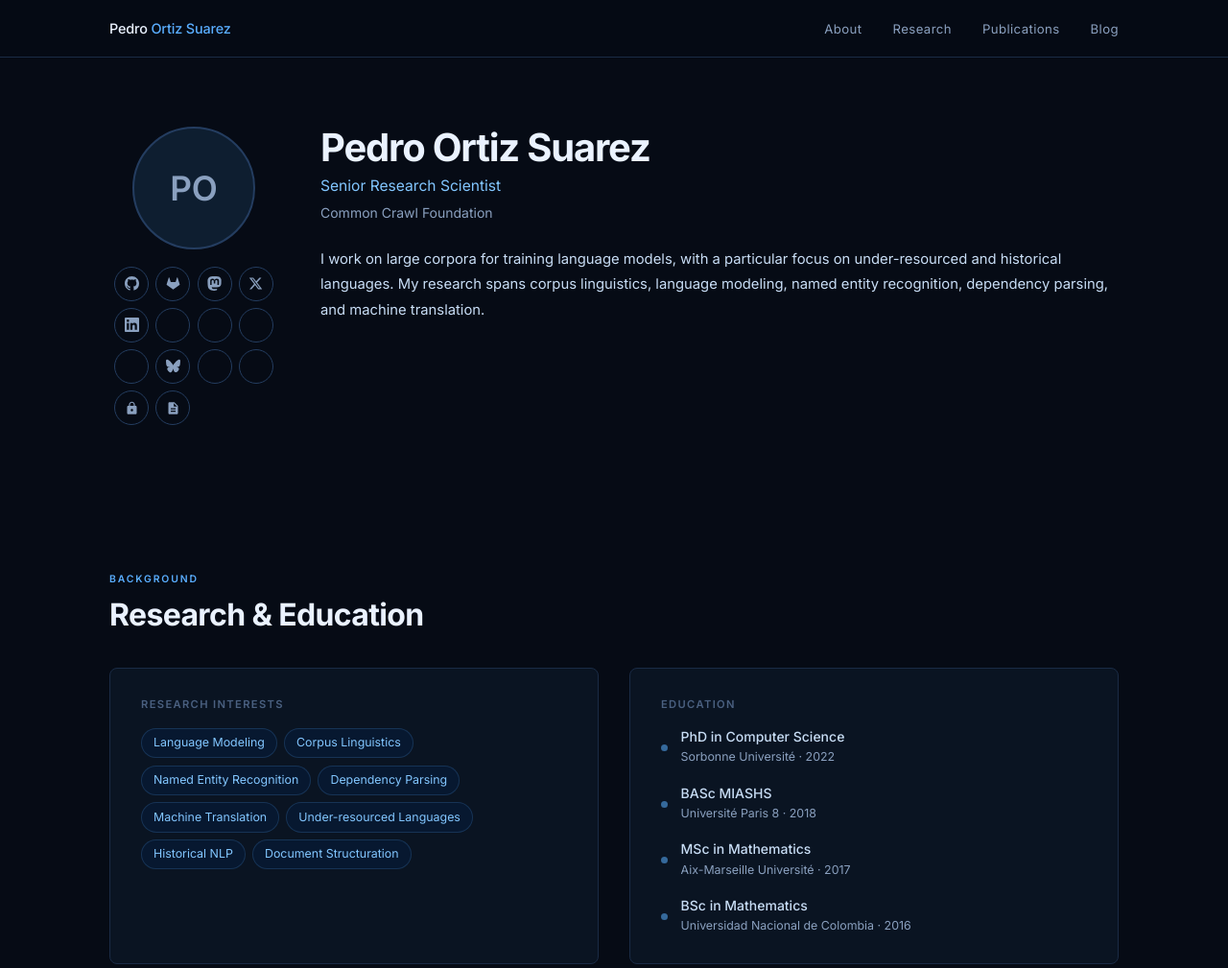
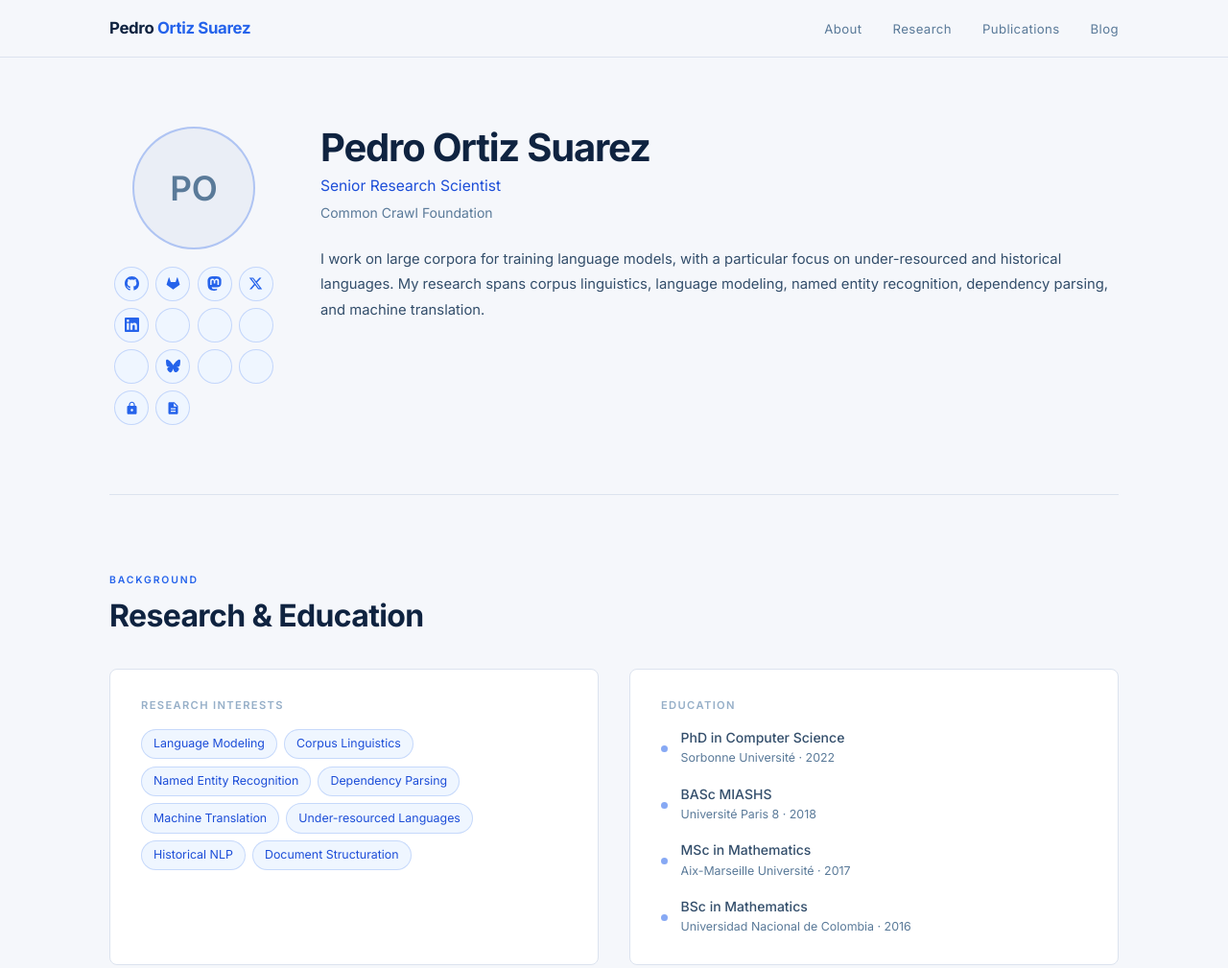
Before and after one commit to pjox/pjox-website, a plain HTML site: page index.html in a window 1280 px wide. Shown: the top 1009 px of the page at 96% size. Drawn offline with Linux system fonts and the light colour scheme; some icons are missing.

Commit message:
feat: Fixed the theme

```diff
--- a/index.html
+++ b/index.html
@@ -26,19 +26,19 @@
        DESIGN TOKENS — steel / metallic dark blue palette
        ============================================================ */
     :root {
-      --bg:          #060b15;
-      --bg-2:        #0a1422;
-      --bg-3:        #0e1e30;
-      --border:      #1a2b45;
-      --border-2:    #243d60;
-      --text:        #c8ddf5;
-      --text-2:      #8aa0bf;
-      --text-3:      #4a6080;
-      --accent:      #5aaeff;
-      --accent-2:    #82c6ff;
-      --accent-bg:   #071830;
-      --gold:        #d4a832;
-      --white:       #eaf2ff;
+      --bg:          #f5f7fb;
+      --bg-2:        #ffffff;
+      --bg-3:        #eaeef6;
+      --border:      #dce3ef;
+      --border-2:    #c0cedf;
+      --text:        #334e6b;
+      --text-2:      #5a7a99;
+      --text-3:      #96afc8;
+      --accent:      #2563eb;
+      --accent-2:    #1d4ed8;
+      --accent-bg:   #eff6ff;
+      --gold:        #b45309;
+      --white:       #0f2340;
 
       --font-sans:   'Inter', -apple-system, BlinkMacSystemFont, 'Segoe UI', system-ui, sans-serif;
 
@@ -82,7 +82,7 @@
       top: -100%;
       left: 1rem;
       background: var(--accent);
-      color: var(--bg);
+      color: #ffffff;
       font-weight: 600;
       font-size: 0.875rem;
       padding: 0.5rem 1rem;
@@ -101,7 +101,7 @@
       top: 0;
       z-index: 100;
       height: var(--nav-h);
-      background: rgba(6, 11, 21, 0.9);
+      background: rgba(245, 247, 251, 0.92);
       backdrop-filter: blur(16px);
       -webkit-backdrop-filter: blur(16px);
       border-bottom: 1px solid var(--border);
@@ -118,11 +118,11 @@
     }
 
     .nav-brand {
-      font-size: 0.9rem;
-      font-weight: 500;
+      font-size: 1.05rem;
+      font-weight: 700;
       color: var(--white);
       text-decoration: none;
-      letter-spacing: -0.01em;
+      letter-spacing: -0.02em;
     }
     .nav-brand span { color: var(--accent); }
 
@@ -193,7 +193,7 @@
       grid-template-columns: 176px 1fr;
       gap: 2.75rem;
       align-items: start;
-      border-bottom: none; /* no divider directly under the bio */
+      border-bottom: 1px solid var(--border);
     }
 
     /* Left column: avatar + icon grid */
@@ -209,7 +209,7 @@
       width: 128px;
       height: 128px;
       border-radius: 50%;
-      border: 2px solid var(--border-2);
+      border: 2px solid rgba(37,99,235,0.3);
     }
     .avatar { object-fit: cover; }
     .avatar-fallback {
@@ -236,17 +236,18 @@
       display: flex;
       align-items: center;
       justify-content: center;
-      border: 1px solid var(--border-2);
+      border: 1px solid rgba(37,99,235,0.22);
       border-radius: 50%;
-      color: var(--text-2);
+      color: var(--accent);
+      background: var(--accent-bg);
       text-decoration: none;
       transition: color 0.18s, border-color 0.18s, background 0.18s;
       flex-shrink: 0;
     }
     .icon-btn:hover {
-      color: var(--white);
+      color: #ffffff;
       border-color: var(--accent);
-      background: var(--accent-bg);
+      background: var(--accent);
     }
     .icon-btn svg {
       width: 15px;
@@ -325,7 +326,7 @@
       font-size: 0.775rem;
       color: var(--accent-2);
       background: var(--accent-bg);
-      border: 1px solid rgba(90,174,255,0.18);
+      border: 1px solid rgba(37,99,235,0.2);
       padding: 0.28rem 0.75rem;
       border-radius: 100px;
     }
@@ -479,20 +480,20 @@
       text-transform: uppercase;
       color: var(--accent-2);
       background: var(--accent-bg);
-      border: 1px solid rgba(90,174,255,0.2);
+      border: 1px solid rgba(37,99,235,0.25);
       padding: 0.2rem 0.5rem;
       border-radius: 4px;
       white-space: nowrap;
     }
     .pub-badge.badge-thesis {
       color: var(--gold);
-      background: rgba(212,168,50,0.08);
-      border-color: rgba(212,168,50,0.2);
+      background: rgba(180,83,9,0.07);
+      border-color: rgba(180,83,9,0.22);
     }
     .pub-badge.badge-preprint {
       color: var(--text-2);
-      background: rgba(138,160,191,0.08);
-      border-color: rgba(138,160,191,0.2);
+      background: rgba(90,122,153,0.07);
+      border-color: rgba(90,122,153,0.22);
     }
 
     .pub-title {
@@ -657,7 +658,7 @@
       text-transform: uppercase;
       color: var(--accent);
       background: var(--accent-bg);
-      border: 1px solid rgba(90,174,255,0.18);
+      border: 1px solid rgba(37,99,235,0.2);
       padding: 0.15rem 0.5rem;
       border-radius: 100px;
       display: inline-block;
```
